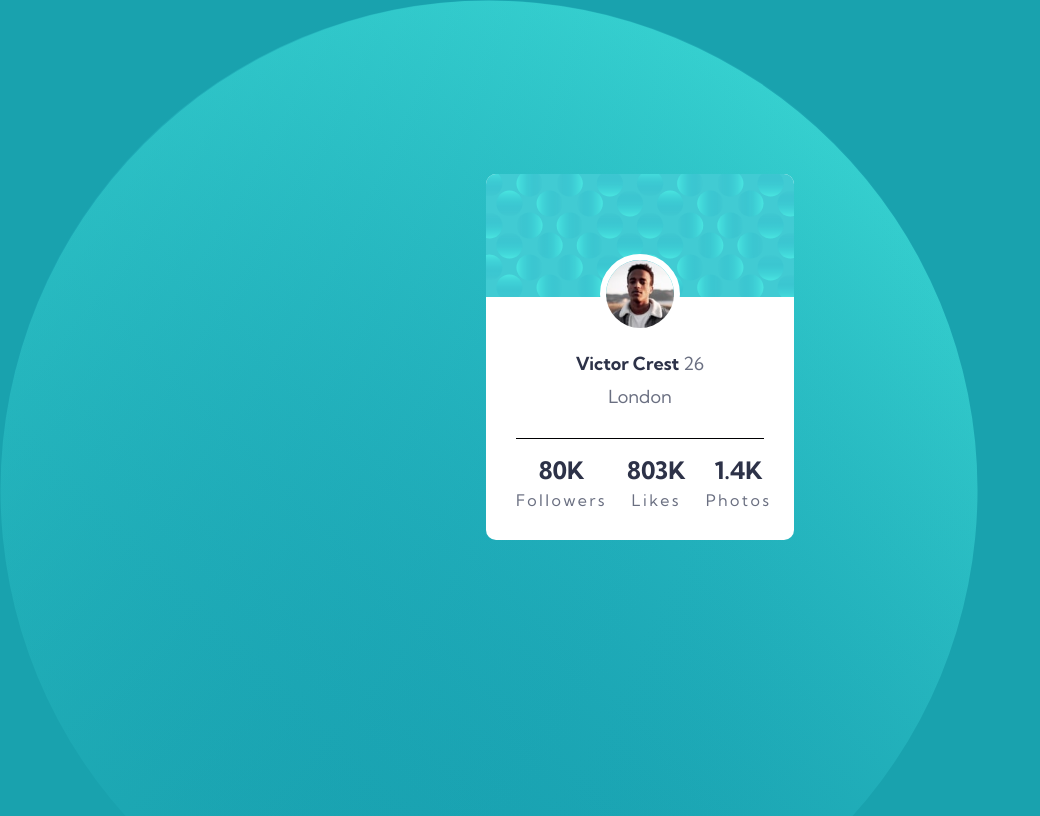
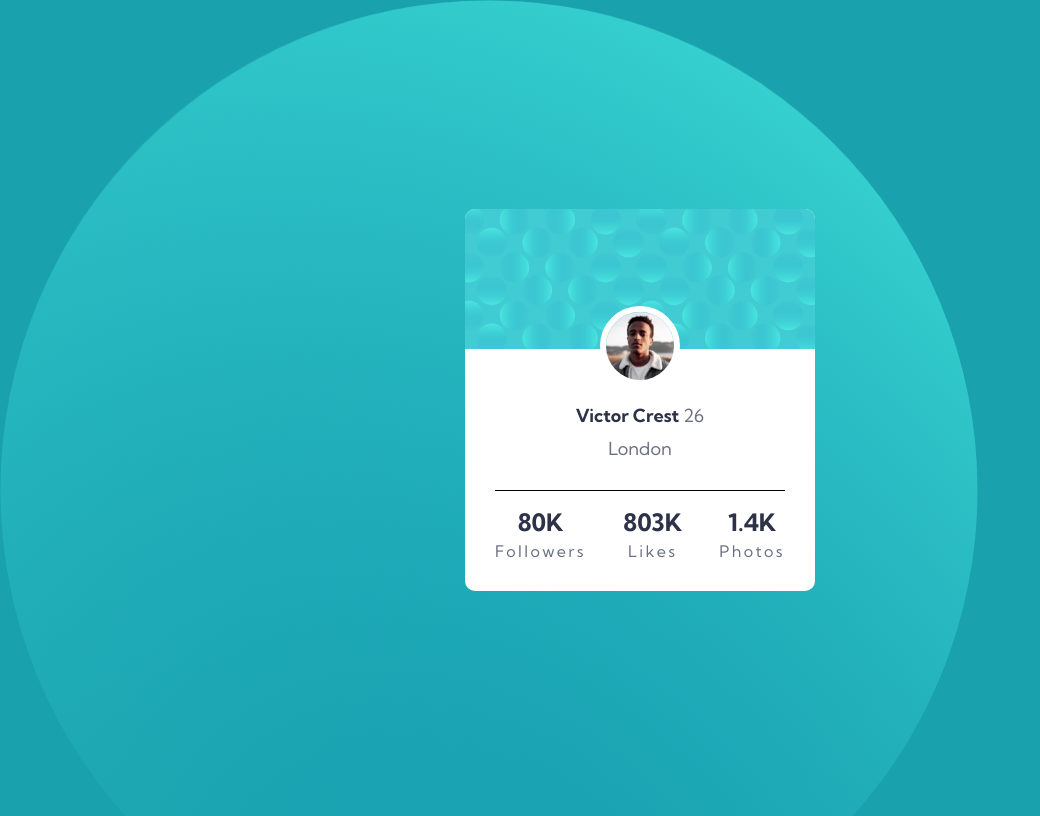
Before and after one commit to MANIZABAYO-Elie/27-08-2024-profile-card, a plain HTML site: page index.html in a window 1280 px wide. Shown: the whole page, without its empty margins (0-1040 px from the left). Drawn offline with Linux system fonts and the light colour scheme.

Commit message:
file committed

```diff
--- a/index.css
+++ b/index.css
@@ -18,6 +18,8 @@ body{
     justify-content: center;
     align-items: center;
     background-color:hsl(185, 75%, 39%) ;
+    height: 100vh;
+
 }
 
 img{
@@ -30,9 +32,9 @@ img{
     left: 0;
     z-index: -1;
 }
+
 .bg-pattern{
      justify-content: center;
-
 }
 
 .big-bottom{
@@ -47,9 +49,8 @@ img{
     justify-content: center;
     align-items: center;
     margin-top: 150px;
-    width: 25%;
+    width: 350px;
     margin: 0 auto;
-    margin: 150px;
 }
 
 .container article:first-child{
```
